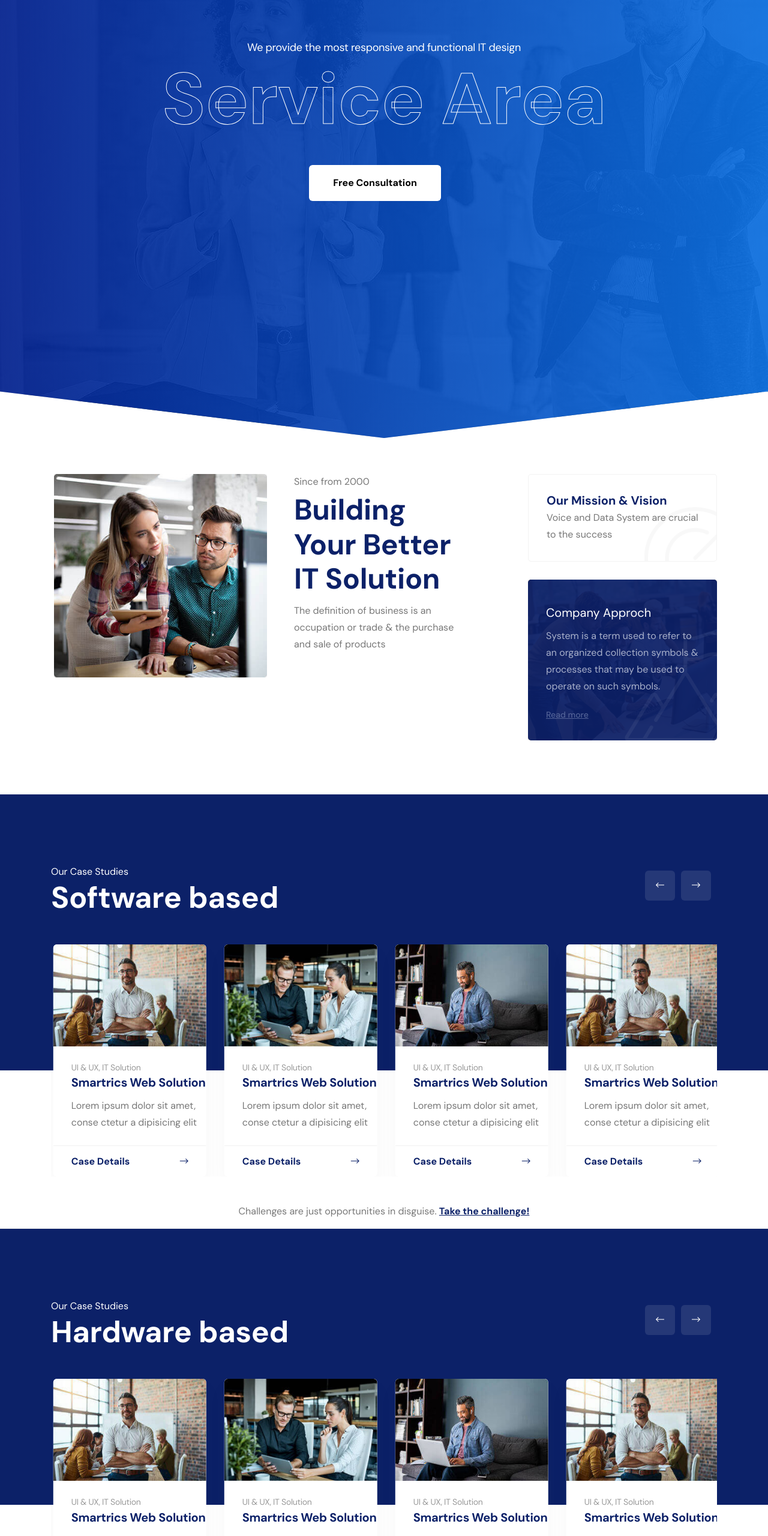
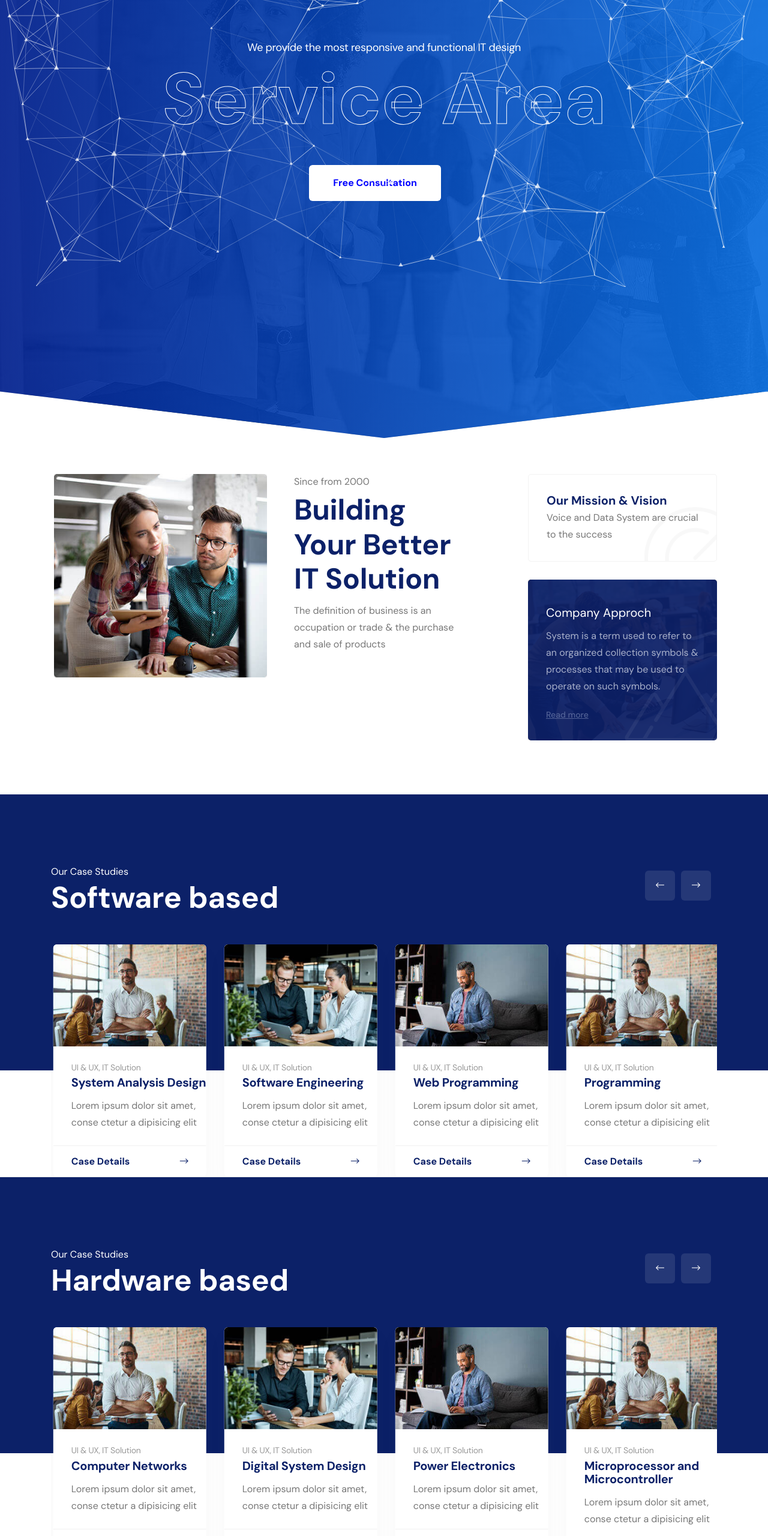
Before and after one commit to YeaminRabbi/IT-Website, a plain HTML site: page index.html in a window 1280 px wide. Shown: the part 240-2800 px from the top of the page at 60% size. Drawn offline with Linux system fonts and the light colour scheme; animation ran at ten frames a second.

Commit message:
v1 UI added

```diff
--- a/css/style.css
+++ b/css/style.css
@@ -1,4 +1,5 @@
 #particles-js {
-    background: black;
-    height: 100vh;
+    /* background: black; */
+    /* background-size: cover; */
+    /* height: 100vh; */
 }
--- a/index.html
+++ b/index.html
@@ -23,16 +23,22 @@
 	<link rel="stylesheet" href="css/nice-select.css" />
 	<link rel="stylesheet" href="css/spacing.css" />
 	<link rel="stylesheet" href="css/main.css" />
+	<link rel="stylesheet" href="css/style.css" />
 </head>
 
 <body>
 
 
 	<!-- header-area start -->
-	<header id="home" class="transparent-header">
+	<!-- <section> -->
+	<!-- <div id = "particles-js"> -->
+
+	<header id="particles-js" class="transparent-header">
 
 		<div class="main-header-area">
 			<div class="container">
+			<!-- <div id = "particles-js"> -->
+
 				<div class="row align-items-center">
 					<div class="col-lg-2 col-6">
 						<div class="logo-area">
@@ -54,7 +60,7 @@
 											<a class="nav-link" href="#services">Services</a>
 										</li>
 										<li class="nav-item">
-											<a class="nav-link" href="#about-us">About</a>
+											<a class="nav-link" href="">About</a>
 										</li>
 
 										<li class="nav-item">
@@ -70,7 +76,7 @@
 									</a>
 								</div>
 								<div class="d-none d-md-inline-block">
-									<a class="quote-border-btn" href="#contact">Free Consultancy</a>
+									<a class="quote-border-btn" href="#contact">Free Consultation</a>
 								</div>
 							</div>
 						</div>
@@ -80,6 +86,8 @@
 		</div>
 
 	</header>
+
+	<!-- </div> -->
 	<!-- header-area end -->
 
 	<!-- slide-bar start -->
@@ -117,7 +125,7 @@
 									IT design</h5>
 								<h1 class="main-title-three mb-50">Service Area</h1>
 								<div class="btn-list d-sm-flex align-items-center justify-content-center">
-									<a class="theme_btn" href="contact.html" style="background-color: white;color:black;">Free Consultation</a>
+									<a class="theme_btn" href="contact.html" style="background-color: white;color:blue;">Free Consultation</a>
 
 								</div>
 							</div>
@@ -126,6 +134,10 @@
 				</div>
 			</div>
 		</div>
+	<!-- </div> -->
+	<!-- </section> -->
+
+
 		<!--slider-area end-->
 
 		<!--about-us-area start-->
@@ -166,7 +178,10 @@
 				</div>
 			</div>
 		</section>
+		</div>
 		<!--about-us-area end-->
+
+
 
 
 		<!--case-study-area start-->
@@ -185,7 +200,7 @@
 						<div class="cases-wrapper2">
 							<img src="img/case/case-5.jpg" alt="Image">
 							<h6>UI & UX, IT Solution</h6>
-							<h5 class="fs-20 text-heding3">Smartrics Web Solution</h5>
+							<h5 class="fs-20 text-heding3">DBMS</h5>
 							<p>Lorem ipsum dolor sit amet, conse
 								ctetur a dipisicing elit</p>
 							<a href="services-details.html" class="read-more">Case Details <span class="f-right"><i
@@ -196,7 +211,7 @@
 						<div class="cases-wrapper2">
 							<img src="img/case/case-6.jpg" alt="Image">
 							<h6>UI & UX, IT Solution</h6>
-							<h5 class="fs-20 text-heding3">Smartrics Web Solution</h5>
+							<h5 class="fs-20 text-heding3">System Analysis Design</h5>
 							<p>Lorem ipsum dolor sit amet, conse
 								ctetur a dipisicing elit</p>
 							<a href="services-details.html" class="read-more">Case Details <span class="f-right"><i
@@ -207,7 +222,7 @@
 						<div class="cases-wrapper2">
 							<img src="img/case/case-7.jpg" alt="Image">
 							<h6>UI & UX, IT Solution</h6>
-							<h5 class="fs-20 text-heding3">Smartrics Web Solution</h5>
+							<h5 class="fs-20 text-heding3">Software Engineering</h5>
 							<p>Lorem ipsum dolor sit amet, conse
 								ctetur a dipisicing elit</p>
 							<a href="services-details.html" class="read-more">Case Details <span class="f-right"><i
@@ -218,7 +233,7 @@
 						<div class="cases-wrapper2">
 							<img src="img/case/case-8.jpg" alt="Image">
 							<h6>UI & UX, IT Solution</h6>
-							<h5 class="fs-20 text-heding3">Smartrics Web Solution</h5>
+							<h5 class="fs-20 text-heding3">Web Programming</h5>
 							<p>Lorem ipsum dolor sit amet, conse
 								ctetur a dipisicing elit</p>
 							<a href="services-details.html" class="read-more">Case Details <span class="f-right"><i
@@ -229,7 +244,7 @@
 						<div class="cases-wrapper2">
 							<img src="img/case/case-6.jpg" alt="Image">
 							<h6>UI & UX, IT Solution</h6>
-							<h5 class="fs-20 text-heding3">Smartrics Web Solution</h5>
+							<h5 class="fs-20 text-heding3">Programming</h5>
 							<p>Lorem ipsum dolor sit amet, conse
 								ctetur a dipisicing elit</p>
 							<a href="services-details.html" class="read-more">Case Details <span class="f-right"><i
@@ -237,12 +252,7 @@
 						</div>
 					</div>
 				</div>
-				<div class="row pt-50">
-					<div class="col-12 text-center">
-						<p class="text mb-20 lh-1">Challenges are just opportunities in disguise. <b><a
-									class="text-heding3" href="contact.html">Take the challenge!</a></b></p>
-					</div>
-				</div>
+
 			</div>
 		</section>
 		<!--case-study-area end-->
@@ -264,7 +274,7 @@
 						<div class="cases-wrapper2">
 							<img src="img/case/case-5.jpg" alt="Image">
 							<h6>UI & UX, IT Solution</h6>
-							<h5 class="fs-20 text-heding3">Smartrics Web Solution</h5>
+							<h5 class="fs-20 text-heding3">Electronics</h5>
 							<p>Lorem ipsum dolor sit amet, conse
 								ctetur a dipisicing elit</p>
 							<a href="services-details.html" class="read-more">Case Details <span class="f-right"><i
@@ -275,7 +285,7 @@
 						<div class="cases-wrapper2">
 							<img src="img/case/case-6.jpg" alt="Image">
 							<h6>UI & UX, IT Solution</h6>
-							<h5 class="fs-20 text-heding3">Smartrics Web Solution</h5>
+							<h5 class="fs-20 text-heding3">Computer Networks</h5>
 							<p>Lorem ipsum dolor sit amet, conse
 								ctetur a dipisicing elit</p>
 							<a href="services-details.html" class="read-more">Case Details <span class="f-right"><i
@@ -286,7 +296,7 @@
 						<div class="cases-wrapper2">
 							<img src="img/case/case-7.jpg" alt="Image">
 							<h6>UI & UX, IT Solution</h6>
-							<h5 class="fs-20 text-heding3">Smartrics Web Solution</h5>
+							<h5 class="fs-20 text-heding3">Digital System Design</h5>
 							<p>Lorem ipsum dolor sit amet, conse
 								ctetur a dipisicing elit</p>
 							<a href="services-details.html" class="read-more">Case Details <span class="f-right"><i
@@ -297,7 +307,7 @@
 						<div class="cases-wrapper2">
 							<img src="img/case/case-8.jpg" alt="Image">
 							<h6>UI & UX, IT Solution</h6>
-							<h5 class="fs-20 text-heding3">Smartrics Web Solution</h5>
+							<h5 class="fs-20 text-heding3">Power Electronics</h5>
 							<p>Lorem ipsum dolor sit amet, conse
 								ctetur a dipisicing elit</p>
 							<a href="services-details.html" class="read-more">Case Details <span class="f-right"><i
@@ -308,7 +318,7 @@
 						<div class="cases-wrapper2">
 							<img src="img/case/case-6.jpg" alt="Image">
 							<h6>UI & UX, IT Solution</h6>
-							<h5 class="fs-20 text-heding3">Smartrics Web Solution</h5>
+							<h5 class="fs-20 text-heding3">Microprocessor and Microcontroller</h5>
 							<p>Lorem ipsum dolor sit amet, conse
 								ctetur a dipisicing elit</p>
 							<a href="services-details.html" class="read-more">Case Details <span class="f-right"><i
@@ -559,6 +569,8 @@
 	<script src="js/jquery.magnific-popup.min.js"></script>
 	<script src="js/plugins.js"></script>
 	<script src="js/main.js"></script>
+	<script src="js/particles.js"></script>
+	<script src="js/app.js"></script>
 </body>
 
 
--- a/js/app.js
+++ b/js/app.js
@@ -16,7 +16,7 @@ particlesJS('particles-js',
   {
     "particles": {
       "number": {
-        "value": 80,
+        "value": 120,
         "density": {
           "enable": true,
           "value_area": 800
@@ -26,7 +26,7 @@ particlesJS('particles-js',
         "value": "#ffffff"
       },
       "shape": {
-        "type": "circle",
+        "type": "triangle",
         "stroke": {
           "width": 0,
           "color": "#000000"
@@ -34,11 +34,11 @@ particlesJS('particles-js',
         "polygon": {
           "nb_sides": 5
         },
-        "image": {
-          "src": "img/github.svg",
-          "width": 100,
-          "height": 100
-        }
+        // "image": {
+        //   "src": "img/github.svg",
+        //   "width": 100,
+        //   "height": 100
+        // }
       },
       "opacity": {
         "value": 0.5,
@@ -64,7 +64,7 @@ particlesJS('particles-js',
         "enable": true,
         "distance": 150,
         "color": "#ffffff",
-        "opacity": 0.4,
+        "opacity": 1.0,
         "width": 1
       },
       "move": {
```
Also changed, not shown: js/particles.js (indentation only).
